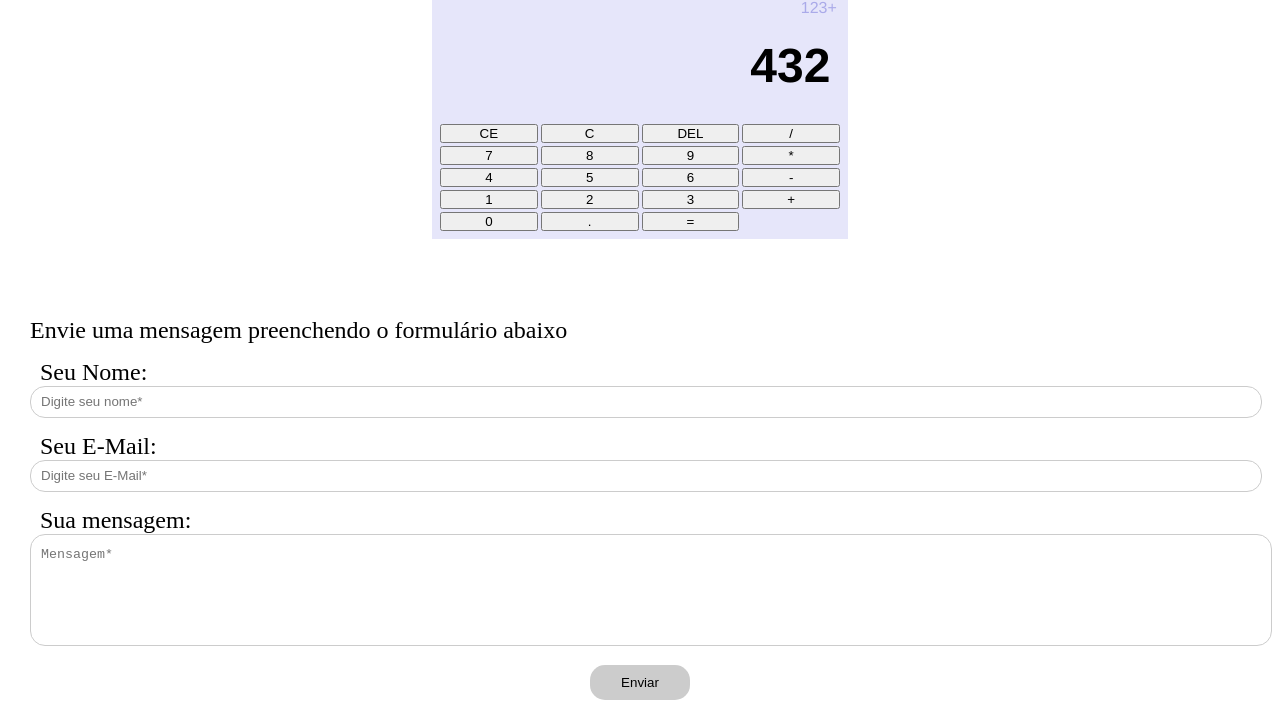
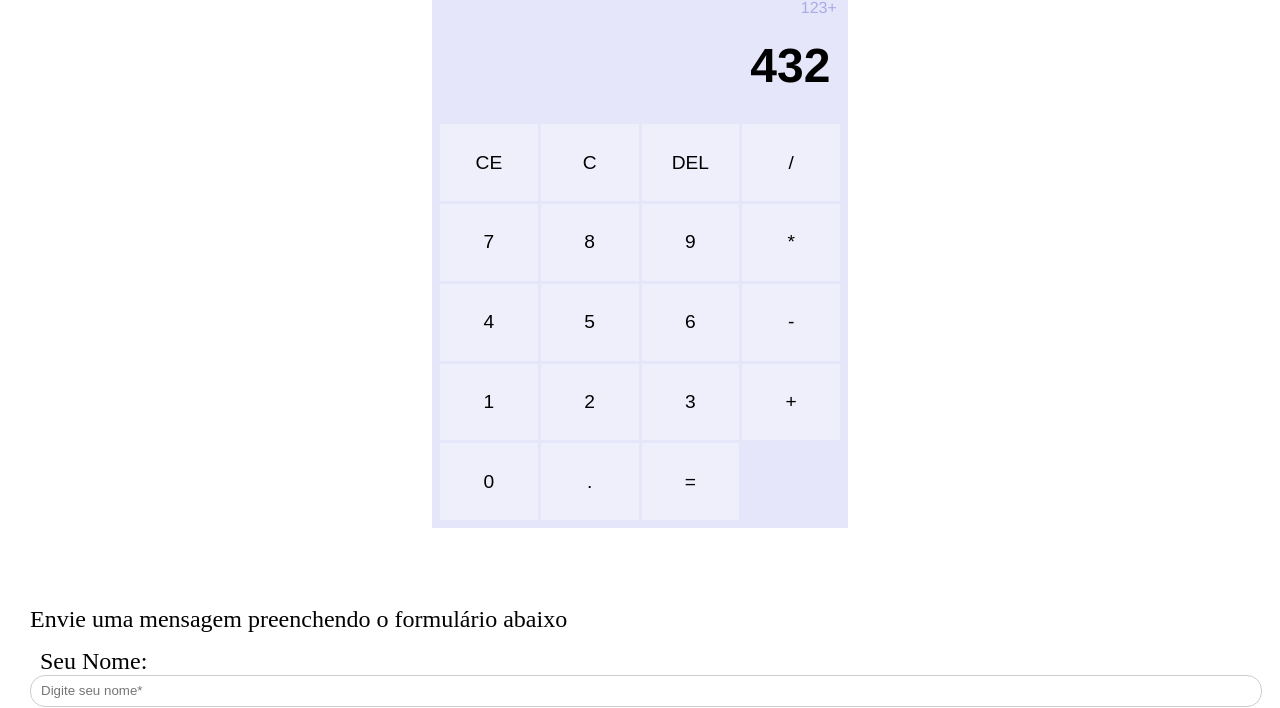
Before and after one commit to CarolinaMCF/CEP, a plain HTML site: page programaçao.html in a window 1280 px wide. Shown: the part 1998-2706 px from the top of the page. Drawn offline with Linux system fonts and the light colour scheme.

Commit message:
botões 2 ok

```diff
--- a/programaçao.css
+++ b/programaçao.css
@@ -267,3 +267,12 @@ input[type=submit]{
     grid-template-columns: 1fr 1fr 1fr 1fr;
     gap: 3px;
   }
+
+  #buttons-container button{
+    border: 1px solid transparent;
+    border-radius: 0;
+    height: 4em;
+    font-size: 1.2em;
+    background-color: #efeffc;
+    cursor: pointer;
+  }
```
